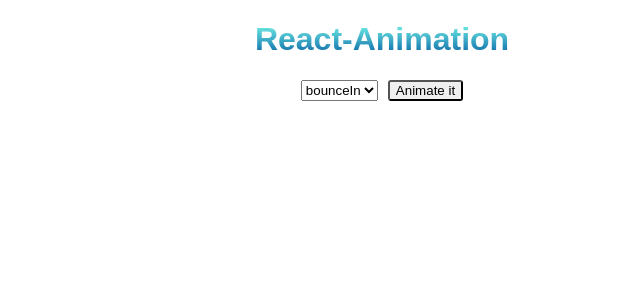
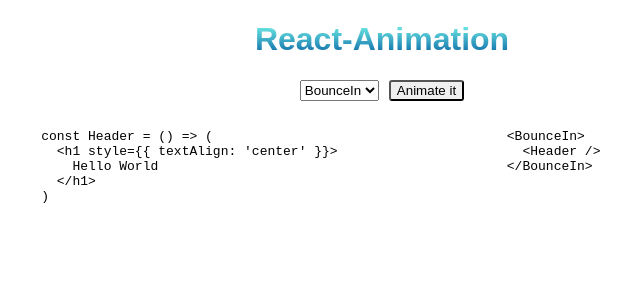
Before and after one commit to cyan33/react-animation-wrapper, a React (Vite) app: page / in a window 1280 px wide. Shown: the top 300 px of the page, without its empty margins (258-898 px from the left). Built offline with nearby package versions, Linux system fonts and the light colour scheme.

Commit message:
highlighted code example

```diff
--- a/package.json
+++ b/package.json
@@ -36,6 +36,7 @@
   "homepage": "https://github.com/cyan33/react-animation#readme",
   "dependencies": {
     "glamor": "^2.20.40",
+    "highlight.js": "^9.12.0",
     "parcel-bundler": "^1.2.0",
     "react": "^16.2.0",
     "react-dom": "^16.2.0"
--- a/src/components/App.js
+++ b/src/components/App.js
@@ -1,13 +1,16 @@
 import React, { Component } from "react";
 import { css } from "glamor";
+import hljs from "highlight.js";
+import "highlight.js/styles/paraiso-dark.css";
+
 import BounceIn from "./BounceIn";
 import Flash from "./Flash";
 import Pulse from "./Pulse";
 
 const animations = {
-  bounceIn: BounceIn,
-  flash: Flash,
-  pulse: Pulse
+  BounceIn,
+  Flash,
+  Pulse
 };
 
 const Header = ({ animation }) => {
@@ -71,14 +74,66 @@ class SelectAnimation extends Component {
   }
 }
 
+class CodeExample extends Component {
+  constructor() {
+    super();
+    this.wrapperCode = null;
+  }
+
+  // componentDidMount() {
+  //   hljs.initHighlighting()
+  // }
+
+  // componentDidUpdate() {
+  //   hljs.highlightBlock(this.wrapperCode)
+  // }
+
+  render() {
+    const { code, animation } = this.props;
+    console.log("render");
+    return (
+      <div
+        className="code-example"
+        {...css({
+          display: "flex",
+          flexDirection: "row",
+          justifyContent: "center"
+        })}
+      >
+        <pre {...css({ width: "450" })}>
+          <code>
+            {`
+              const Header = () => (
+                <h1 style={{ textAlign: 'center' }}>
+                  Hello World
+                </h1>
+              )
+            `}
+          </code>
+        </pre>
+        <pre
+          ref={wrapperCode => (this.wrapperCode = wrapperCode)}
+          {...css({ width: "450" })}
+        >
+          <code>
+            {`
+                <${animation}>
+                  <Header />
+                </${animation}>
+            `}
+          </code>
+        </pre>
+      </div>
+    );
+  }
+}
+
 class App extends Component {
   constructor() {
     super();
-    this.state = { animation: null };
+    this.state = { animation: Object.keys(animations)[0] };
     this.selectAnimation = null;
   }
-
-  componentDidMount() {}
 
   onAnimate = () => {
     this.setState(() => ({
@@ -94,7 +149,8 @@ class App extends Component {
         ref={selectAnimation => (this.selectAnimation = selectAnimation)}
         key="select"
         onAnimate={this.onAnimate}
-      />
+      />,
+      <CodeExample key="code" animation={animation} />
     ];
   }
 }
```
